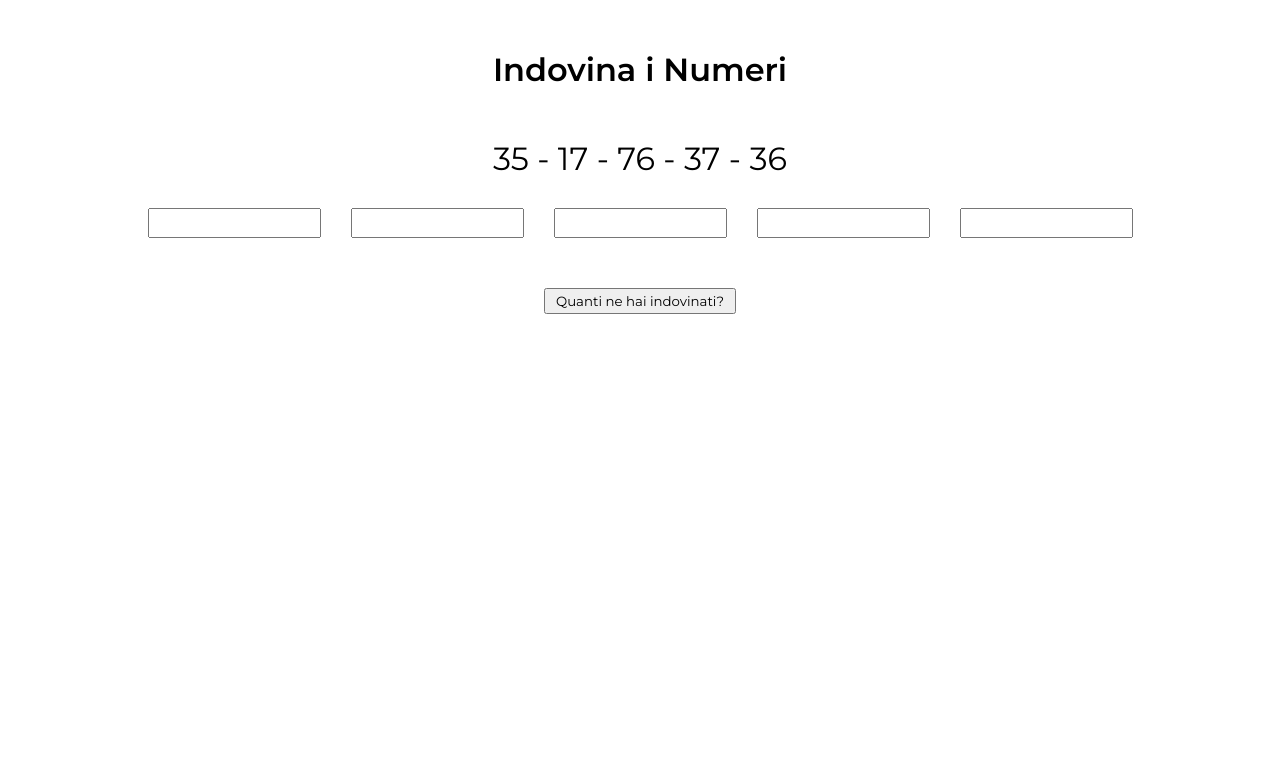
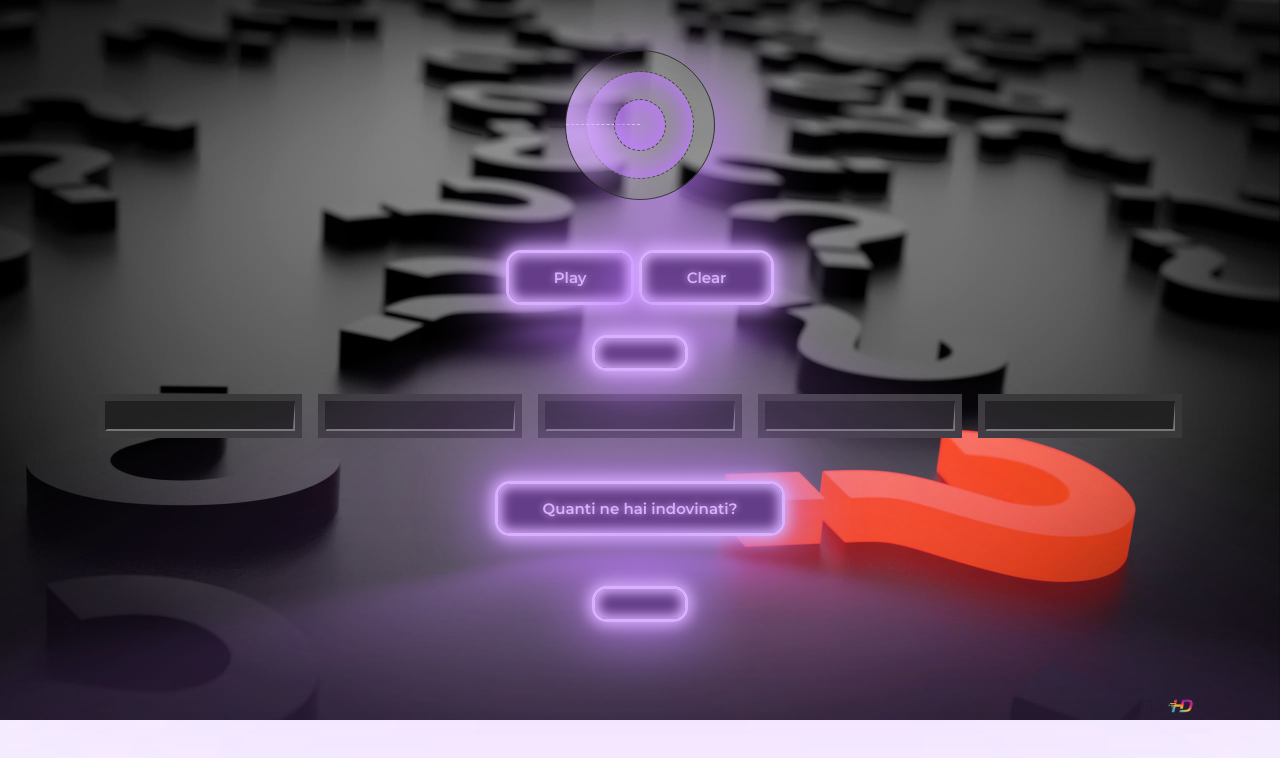
Before and after one commit to FrancescoThomasFalanga/js-simon, a plain HTML site: page index.html in a window 1280 px wide. Drawn offline with Linux system fonts and the light colour scheme.

Commit message:
random style +

```diff
--- a/css/style.css
+++ b/css/style.css
@@ -6,12 +6,13 @@
 }
 
 body {
-    text-align: center;
-}
-
-h1 {
-
-    margin: 50px 0;
+    display: flex;
+    justify-content: center;
+    align-items: center;
+    flex-direction: column;
+    background-image: url(../img/mhhh.jpg);
+    background-repeat: no-repeat;
+    background-size: cover;
 }
 
 .container {
@@ -21,11 +22,6 @@ h1 {
     gap: 30px;
 
     margin: 0 auto;
-}
-
-button {
-    margin: 50px 0;
-    padding: 3px 10px;
 }
 
 input {
@@ -38,3 +34,170 @@ input {
     margin: 30px;
     font-size: 32px;
 }
+
+
+#show-result-button {
+    margin: 50px 0;
+}
+
+
+
+/* COSE STRANE LO AMMETTO */
+.loader {
+    position: relative;
+    width: 150px;
+    height: 150px;
+    background: transparent;
+    border-radius: 50%;
+    box-shadow: 25px 25px 75px rgba(191, 123, 255, 0.781);
+    border: 1px solid #333;
+    display: flex;
+    align-items: center;
+    justify-content: center;
+    overflow: hidden;
+    margin: 50px;
+  }
+
+  .loader::before {
+    content: '';
+    position: absolute;
+    inset: 20px;
+    background: transparent;
+    border: 1px dashed#444;
+    border-radius: 50%;
+    box-shadow: inset -5px -5px 25px rgba(191, 123, 255, 0.781),
+    inset 5px 5px 35px rgba(191, 123, 255, 0.781);
+  }
+
+  .loader::after {
+    content: '';
+    position: absolute;
+    width: 50px;
+    height: 50px;
+    border-radius: 50%;
+    border: 1px dashed#444;
+    box-shadow: inset -5px -5px 25px rgba(191, 123, 255, 0.781),
+    inset 5px 5px 35px rgba(191, 123, 255, 0.781);
+  }
+
+  .loader span {
+    position: absolute;
+    top: 50%;
+    left: 50%;
+    width: 50%;
+    height: 100%;
+    background: transparent;
+    transform-origin: top left;
+    animation: radar81 2s linear infinite;
+    border-top: 1px dashed #fff;
+  }
+
+  .loader span::before {
+    content: '';
+    position: absolute;
+    top: 0;
+    left: 0;
+    width: 100%;
+    height: 100%;
+    background: rgb(217, 176, 255);
+    transform-origin: top left;
+    transform: rotate(-55deg);
+    filter: blur(30px) drop-shadow(20px 20px 20px rgba(191, 123, 255, 0.781));
+  }
+
+  @keyframes radar81 {
+    0% {
+      transform: rotate(0deg);
+    }
+
+    100% {
+      transform: rotate(360deg);
+    }
+  }
+
+
+
+
+
+
+  button, #result, #show-random-number  {
+    --glow-color: rgb(217, 176, 255);
+    --glow-spread-color: rgba(191, 123, 255, 0.781);
+    --enhanced-glow-color: rgb(231, 206, 255);
+    --btn-color: rgb(100, 61, 136);
+    border: .25em solid var(--glow-color);
+    padding: 1em 3em;
+    color: var(--glow-color);
+    font-size: 15px;
+    font-weight: bold;
+    background-color: var(--btn-color);
+    border-radius: 1em;
+    outline: none;
+    box-shadow: 0 0 1em .25em var(--glow-color),
+           0 0 4em 1em var(--glow-spread-color),
+           inset 0 0 .75em .25em var(--glow-color);
+    text-shadow: 0 0 .5em var(--glow-color);
+    position: relative;
+    transition: all 0.3s;
+   }
+
+   button::after {
+    pointer-events: none;
+    content: "";
+    position: absolute;
+    top: 120%;
+    left: 0;
+    height: 100%;
+    width: 100%;
+    background-color: var(--glow-spread-color);
+    filter: blur(2em);
+    opacity: .7;
+    transform: perspective(1.5em) rotateX(35deg) scale(1, .6);
+   }
+
+   button:hover {
+    color: var(--btn-color);
+    background-color: var(--glow-color);
+    box-shadow: 0 0 1em .25em var(--glow-color),
+           0 0 4em 2em var(--glow-spread-color),
+           inset 0 0 .75em .25em var(--glow-color);
+   }
+
+   button:active {
+    box-shadow: 0 0 0.6em .25em var(--glow-color),
+           0 0 2.5em 2em var(--glow-spread-color),
+           inset 0 0 .5em .25em var(--glow-color);
+   }
+
+
+
+
+
+   .input {
+    background-color: #383838;
+    border: 1ex solid none;
+    border-top-width: 1.7em;
+    margin: 0;
+    padding: 0;
+    color: #383838;
+    word-wrap: break-word;
+    outline: 7px solid #383838;
+    height: 30px;
+    font-size: 17px;
+    text-align: center;
+    transition: all 1s;
+    max-width: 190px;
+    font-weight: bold;
+    font-family: 'Courier New', Courier, monospace;
+   }
+
+   .input:hover {
+    border-top-width: 0.2em;
+    background-color: #f1e8e8;
+   }
+
+   .input:focus {
+    border-top-width: 0.2em;
+    background-color: #f1e8e8;
+   }
+/* /COSE STRANE LO AMMETTO */
--- a/index.html
+++ b/index.html
@@ -14,17 +14,25 @@
 </head>
 <body>
 
-    <h1>Indovina i Numeri</h1>
+    <div class="loader">
+        <span></span>
+    </div>
+
+
+    <div>
+        <button type="button" id="start-button">Play</button>
+        <button type="button" id="clear-button">Clear</button>
+    </div>
 
     <div class="container" id="show-random-number"></div>
 
 
     <div class="container">
-        <input type="number" id="first-number">
-        <input type="number" id="second-number">
-        <input type="number" id="third-number">
-        <input type="number" id="fourth-number">
-        <input type="number" id="fifth-number">
+        <input type="number" id="first-number" class="input" placeholder="Numero Grazie">
+        <input type="number" id="second-number" class="input" placeholder="Numero Grazie">
+        <input type="number" id="third-number" class="input" placeholder="Numero Grazie">
+        <input type="number" id="fourth-number" class="input" placeholder="Numero Grazie">
+        <input type="number" id="fifth-number" class="input" placeholder="Numero Grazie">
     </div>
 
 
--- a/js/script.js
+++ b/js/script.js
@@ -14,13 +14,24 @@ quali dei numeri da indovinare sono stati individuati.
 // campo per visualizzare tutti i numeri random generati
 let showRandomNumber = document.getElementById("show-random-number");
 
+// pulsante per mostrare il risultato
 let showResultButtonEl = document.getElementById("show-result-button");
+
+// variabile inizializzata per scrivere il risultato in pagina
+let resultEl = document.getElementById("result");
+
 
 // creo array che conterrà i numeri random
 let haveIt = [];
 // secondi prima che i numeri despawnino
 let secondsLeft = 10;
 
+// pulsante di start e di clear
+let startButtonEl = document.getElementById("start-button");
+let clearButtonEl = document.getElementById("clear-button");
+
+
+startButtonEl.addEventListener("click", function() {
 
     // mostra i numeri casuali in PAGINA
     showNumbers();
@@ -39,11 +50,31 @@ const countdown = setInterval(
         },
     10000)
 
+    // disabilito il pulsante play
+    startButtonEl.disabled = true;
+
+})
+
+
+clearButtonEl.addEventListener("click", function() {
+
+    // riabilito il pulsante play
+    startButtonEl.disabled = false;
+
+    // riporto l'array dei numeri casuali a zero indici
+    haveIt = [];
+
+    secondsLeft = 10;
+
+    resultEl.style.padding = "0";
+    resultEl.innerText = "";
+
+})
+
+
 
 showResultButtonEl.addEventListener("click", function() {
 
-    // variabile inizializzata per scrivere il risultato in pagina
-    let resultEl = document.getElementById("result");
 
     // variabili che vanno ad individuare all'interno del documento i numeri inseriti
     let firstNumberEl = document.getElementById("first-number").value;
@@ -56,6 +87,8 @@ showResultButtonEl.addEventListener("click", function() {
     if (firstNumberEl == "" || secondNumberEl == "" || thirdNumberEl == "" || fourthNumberEl == "" || fifthNumberEl == "") {
 
         resultEl.innerText = "Non stai dimenticando nulla?";
+
+        resultEl.style.padding = "1em 3em";
 
     } else {
 
@@ -86,6 +119,8 @@ showResultButtonEl.addEventListener("click", function() {
 
         resultEl.innerText = `Sei riuscito ad indovinare ${correctNumbers.length} numeri su 5: ${correctNumbers.join(", ")}`;
 
+
+        resultEl.style.padding = "1em 3em";
     }
 
 })
```
Also changed, not shown: img/mhhh.jpg (added). Lines whose indentation alone changed are shown as unchanged.
